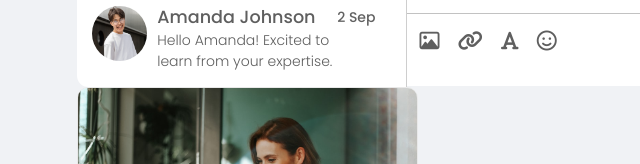
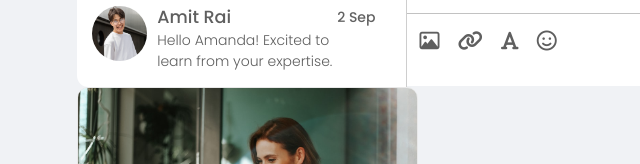
Before and after one commit to IshaSahu16/ConnectPro, a plain HTML site: page messaging.html in a window 1280 px wide. Shown: the part 636-800 px from the top of the page, 0-640 px from the left. Drawn offline with Linux system fonts and the light colour scheme.

Commit message:
minor changes in name

```diff
--- a/messaging.html
+++ b/messaging.html
@@ -170,7 +170,7 @@
                             <img src="./images/user-5.png" alt="">
                         </div>
                         <div class="card-details">
-                            <h2>Amanda Johnson</h2>
+                            <h2>Amit Rai</h2>
                             <p>Hello Amanda! Excited to learn from your expertise.</p>
                         </div>
                         <div class="card-date">
```
Also changed, not shown: network.html (+1 -1 lines).
